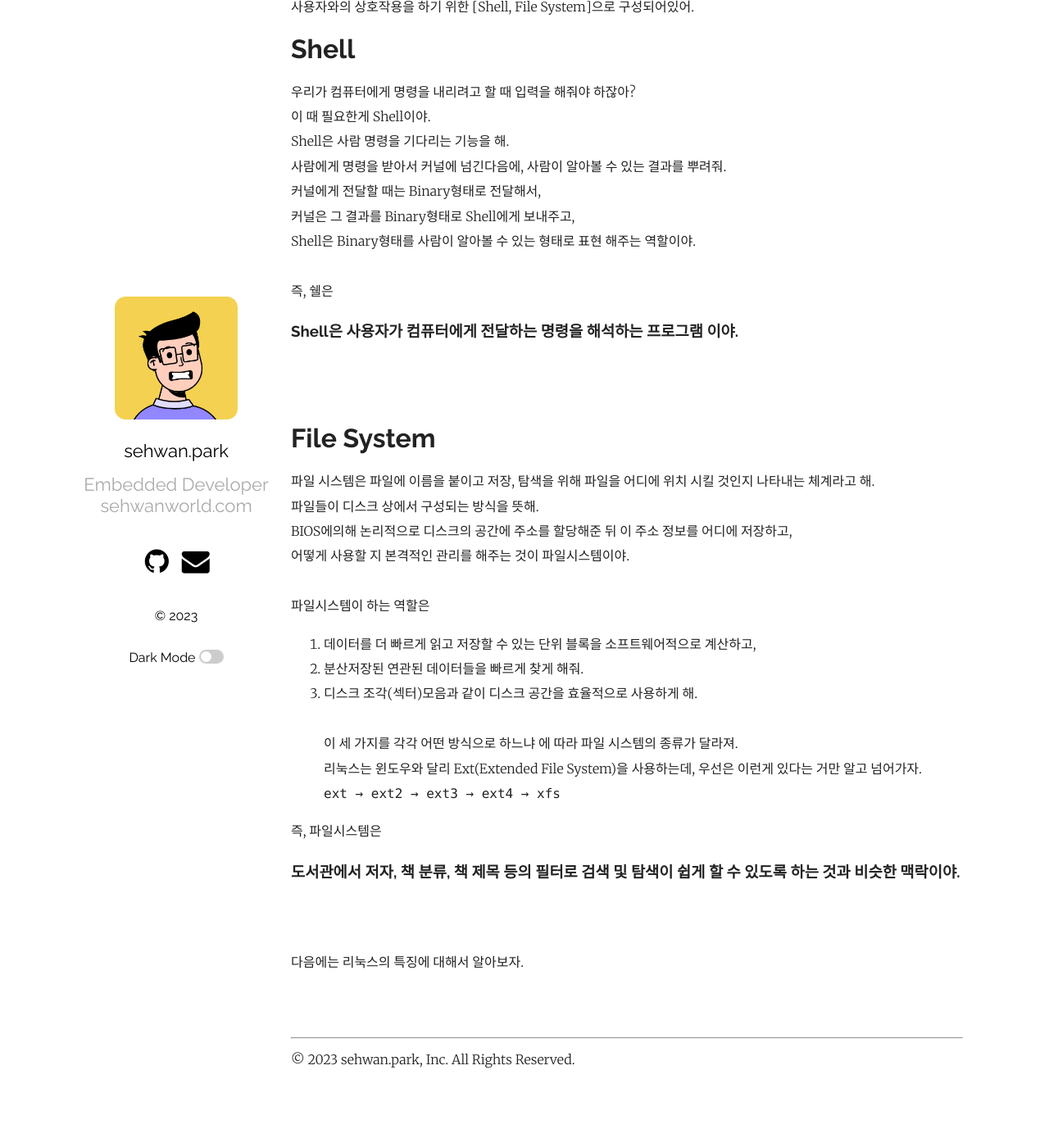
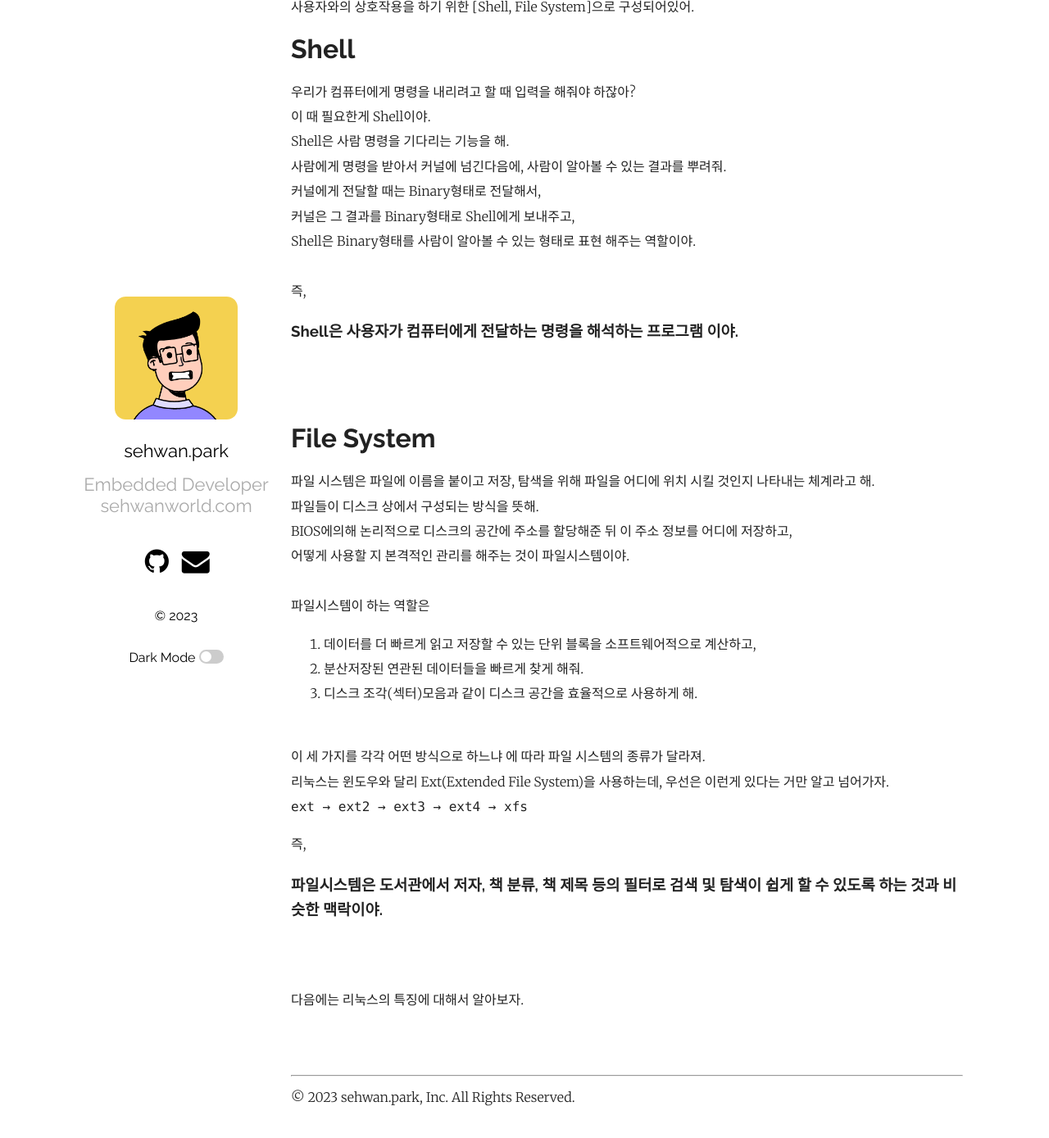
Before and after one commit to sehwann/sehwann.github.io, a Jekyll site: the page built from _posts/2023-05-29-리눅스의 구성, 쉘,파일시스템.markdown, in a window 1280 px wide and 1400 px high, scrolled down 361 px. Shown: the top 1389 px of the window at 82% size. Built offline with Jekyll 4.4.1, drawn with Linux system fonts in a browser that asks for light colours; before the commit the page ends 1714 px from its top, so only the background shows below that.

Commit message:
posts : Update posts

```diff
--- a/_posts/2023-05-29-리눅스의 구성, 쉘,파일시스템.markdown
+++ b/_posts/2023-05-29-리눅스의 구성, 쉘,파일시스템.markdown
@@ -22,7 +22,7 @@ Shell은 사람 명령을 기다리는 기능을 해.<br>
 커널은 그 결과를 Binary형태로 Shell에게 보내주고,<br>
 Shell은 Binary형태를 사람이 알아볼 수 있는 형태로 표현 해주는 역할이야.<br>
 <br>
-즉, 쉘은<br>
+즉,<br>
 
 ### Shell은 사용자가 컴퓨터에게 전달하는 명령을 해석하는 프로그램 이야.
 
@@ -40,12 +40,14 @@ BIOS에의해 논리적으로 디스크의 공간에 주소를 할당해준 뒤
 2. 분산저장된 연관된 데이터들을 빠르게 찾게 해줘.<br>
 3. 디스크 조각(섹터)모음과 같이 디스크 공간을 효율적으로 사용하게 해.<br>
 <br>
+
 이 세 가지를 각각 어떤 방식으로 하느냐 에 따라 파일 시스템의 종류가 달라져.<br>
 리눅스는 윈도우와 달리 Ext(Extended File System)을 사용하는데, 우선은 이런게 있다는 거만 알고 넘어가자.<br>
 `ext → ext2 → ext3 → ext4 → xfs`
 
-즉, 파일시스템은<br>
-### 도서관에서 저자, 책 분류, 책 제목 등의 필터로 검색 및 탐색이 쉽게 할 수 있도록 하는 것과 비슷한 맥락이야.
+즉,<br>
+
+### 파일시스템은 도서관에서 저자, 책 분류, 책 제목 등의 필터로 검색 및 탐색이 쉽게 할 수 있도록 하는 것과 비슷한 맥락이야.
 
 <br>
 <br>
```
